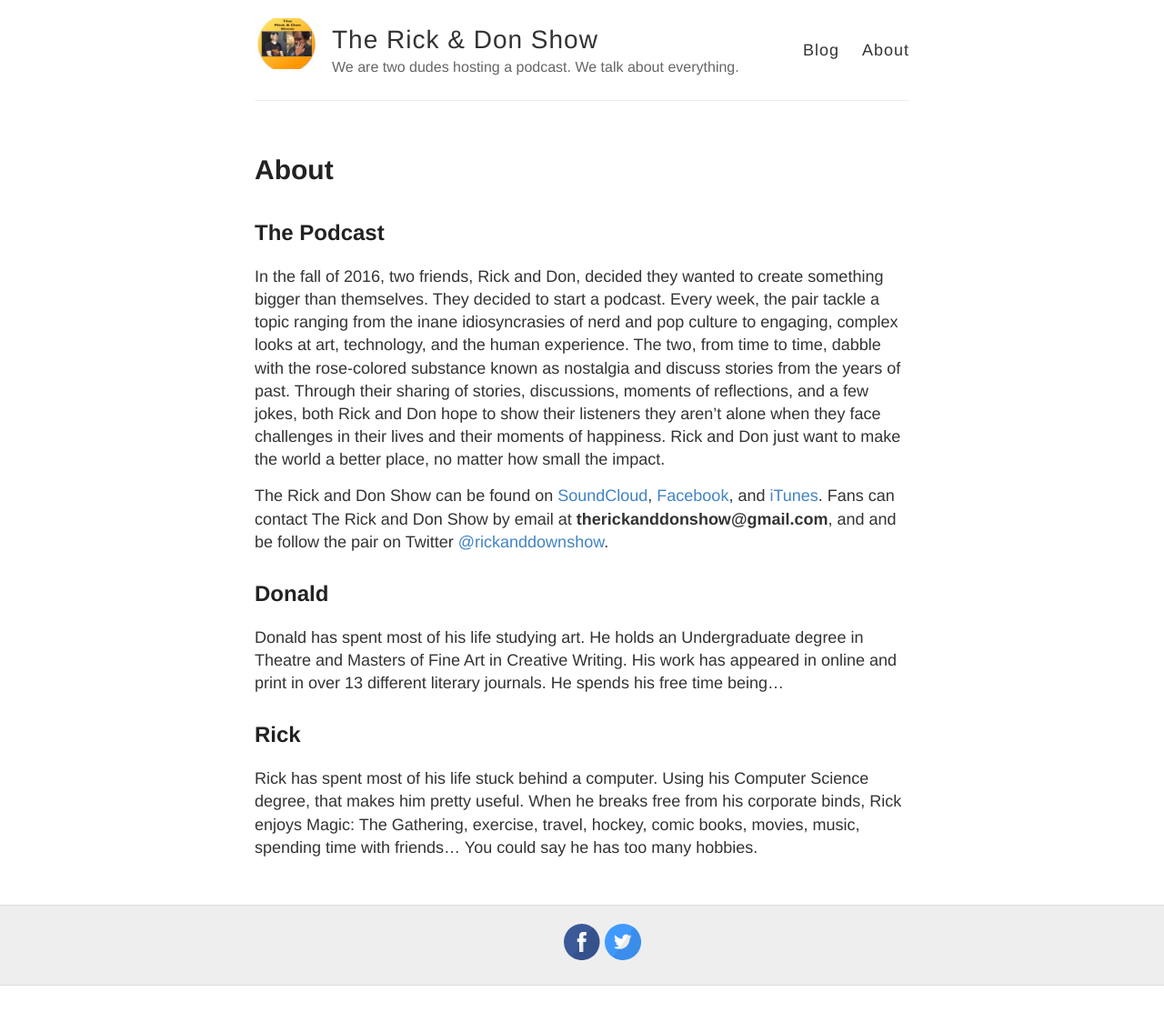
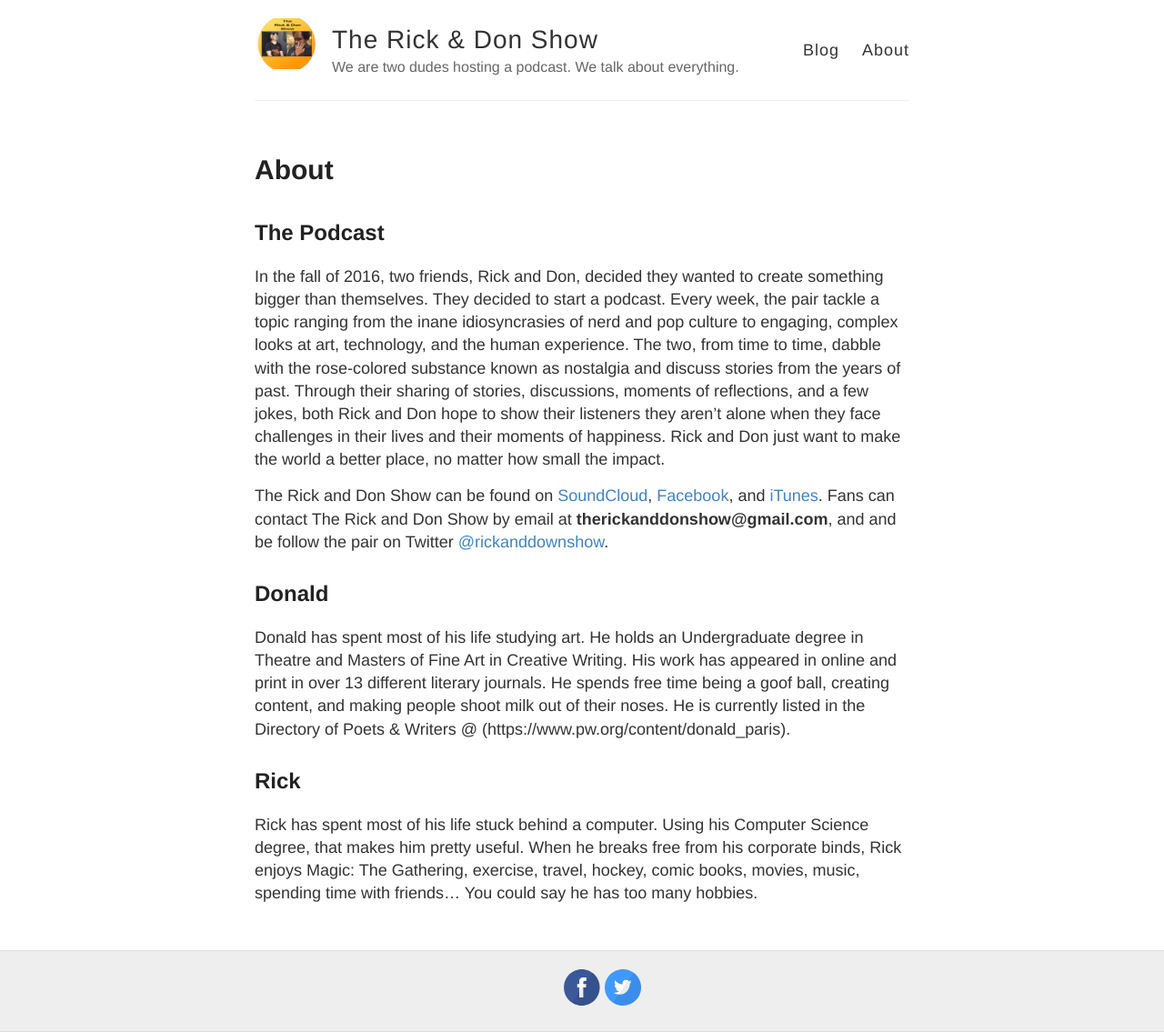
Before and after one commit to rick-and-don-show/rick-and-don-show.github.io, a Jekyll site: the page built from about.md, in a window 1280 px wide. Shown: the whole page at 91% size. Built offline with Jekyll 4.4.1, drawn with Linux system fonts in a browser that asks for light colours; before the commit the page ends 1084 px from its top, so only the background shows below that; grey boxes are pictures that could not be loaded.

Commit message:
Update about.md

```diff
--- a/about.md
+++ b/about.md
@@ -13,7 +13,7 @@ The Rick and Don Show can be found on [SoundCloud](https://soundcloud.com/rick-a
 
 ## Donald
 
-Donald has spent most of his life studying art.  He holds an Undergraduate degree in Theatre and Masters of Fine Art in Creative Writing. His work has appeared in online and print in over 13 different literary journals. He spends his free time being...
+Donald has spent most of his life studying art.  He holds an Undergraduate degree in Theatre and Masters of Fine Art in Creative Writing. His work has appeared in online and print in over 13 different literary journals.  He spends free time being a goof ball, creating content, and making people shoot milk out of their noses.  He is currently listed in the Directory of Poets & Writers @ (https://www.pw.org/content/donald_paris).
 
 
 ## Rick
```
